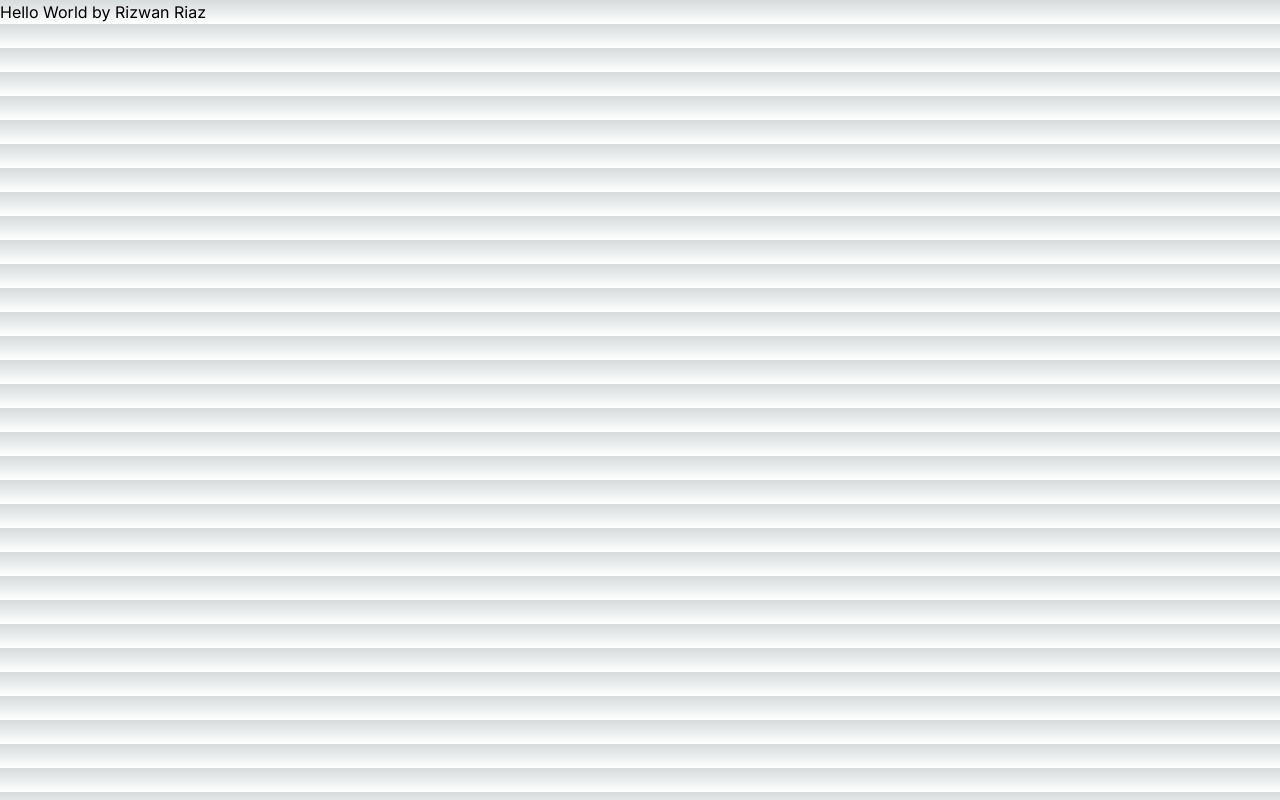
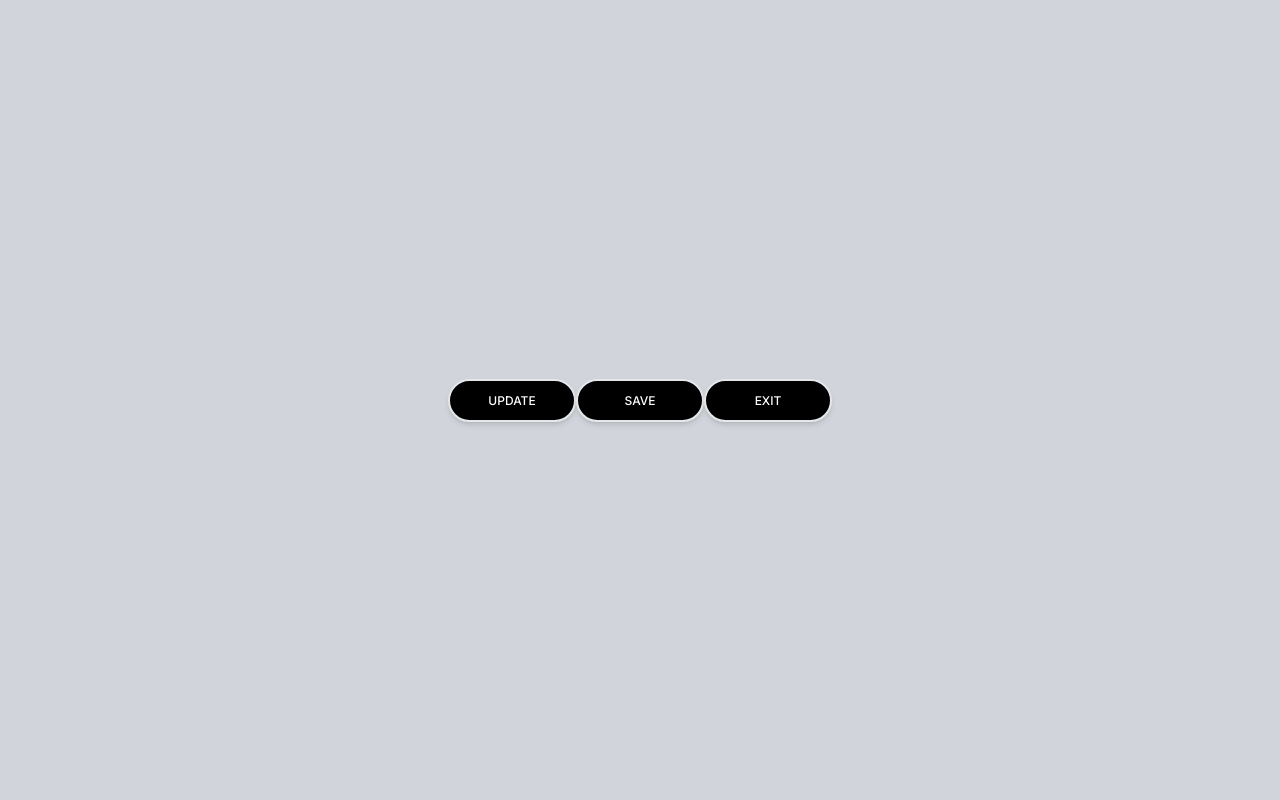
Before and after one commit to rizwanriaz1988/PIAIC_PRACTICE, a Next.js app in the folder Quarter 02/hello_nextjs_rizi/: page / in a window 1280 px wide. Built offline with nearby package versions, Linux system fonts and the light colour scheme.

Commit message:
button added

```diff
--- a/Quarter 02/hello_nextjs_rizi/src/app/page.tsx
+++ b/Quarter 02/hello_nextjs_rizi/src/app/page.tsx
@@ -1,5 +1,19 @@
-export default function Home() {
+const ButtonSample2 = () => {
   return (
-        <div>Hello World by Rizwan Riaz</div>
+    // <div className="flex min-h-screen flex-col justify-center items-center gap-9 py-8 sm:py-2 px-3 bg-gray-300">
+    <div className="flex min-h-screen  justify-center items-center   bg-gray-300">
+      {/* <div> */}
+      <button className="py-3 rounded-full border-2 bg-black px-6 text-xs w-32 hover:bg-white hover:text-black hover:border-2 hover:border-[black] font-medium uppercase leading-tight text-white shadow-md transition duration-150 ease-in-out hover:shadow-lg focus:shadow-lg focus:outline-none active:shadow-lg">
+        Update
+      </button>
+      <button className="py-3 rounded-full border-2 bg-black px-6 text-xs w-32 hover:bg-white hover:text-black hover:border-2 hover:border-[black] font-medium uppercase leading-tight text-white shadow-md transition duration-150 ease-in-out hover:shadow-lg focus:shadow-lg focus:outline-none active:shadow-lg">
+        Save
+      </button>
+      <button className="py-3 rounded-full border-2 bg-black px-6 text-xs w-32 hover:bg-white hover:text-black hover:border-2 hover:border-[black] font-medium uppercase leading-tight text-white shadow-md transition duration-150 ease-in-out hover:shadow-lg focus:shadow-lg focus:outline-none active:shadow-lg">
+        Exit
+      </button>
+      {/* </div> */}
+    </div>
   );
-}
+};
+export default ButtonSample2;
```
